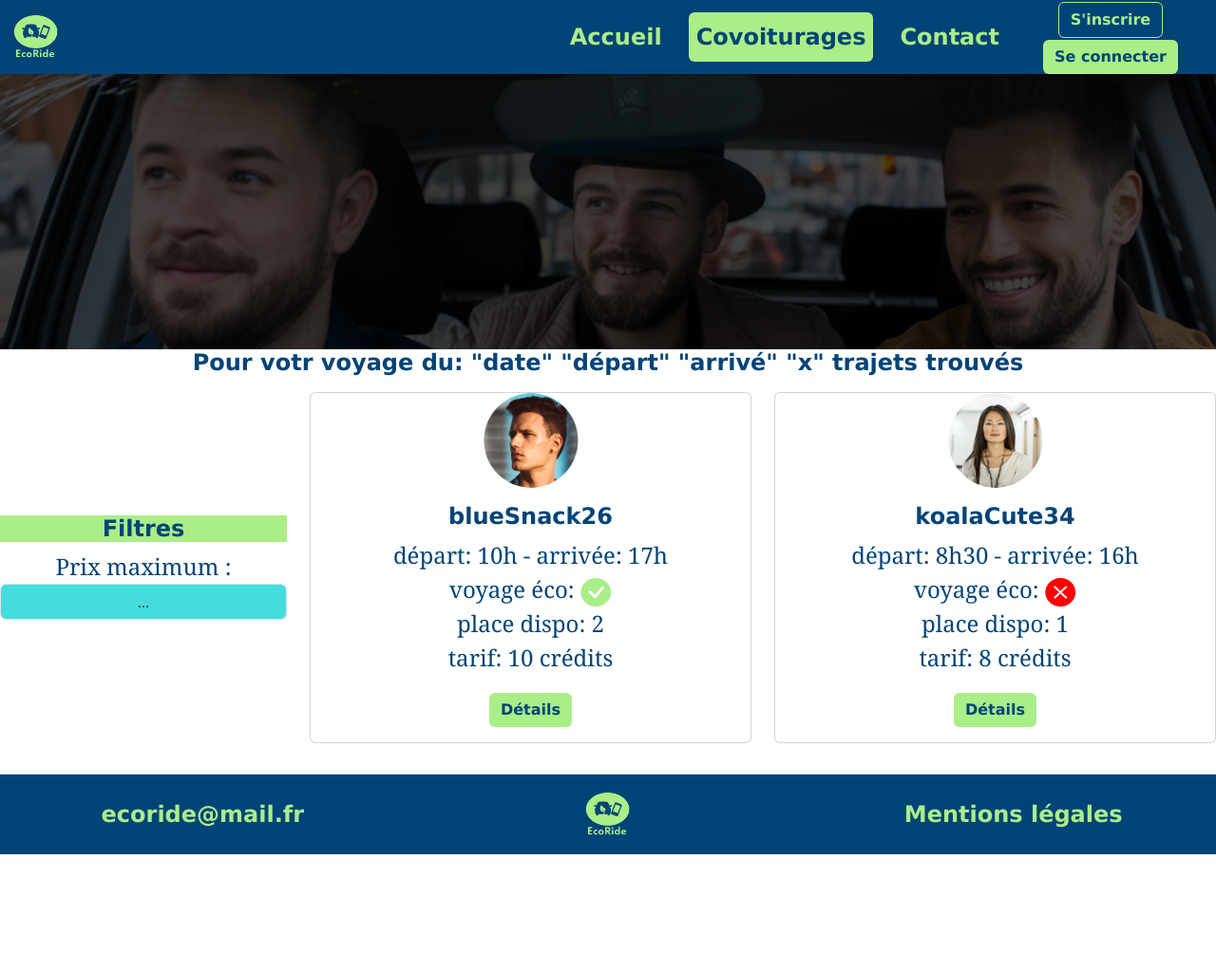
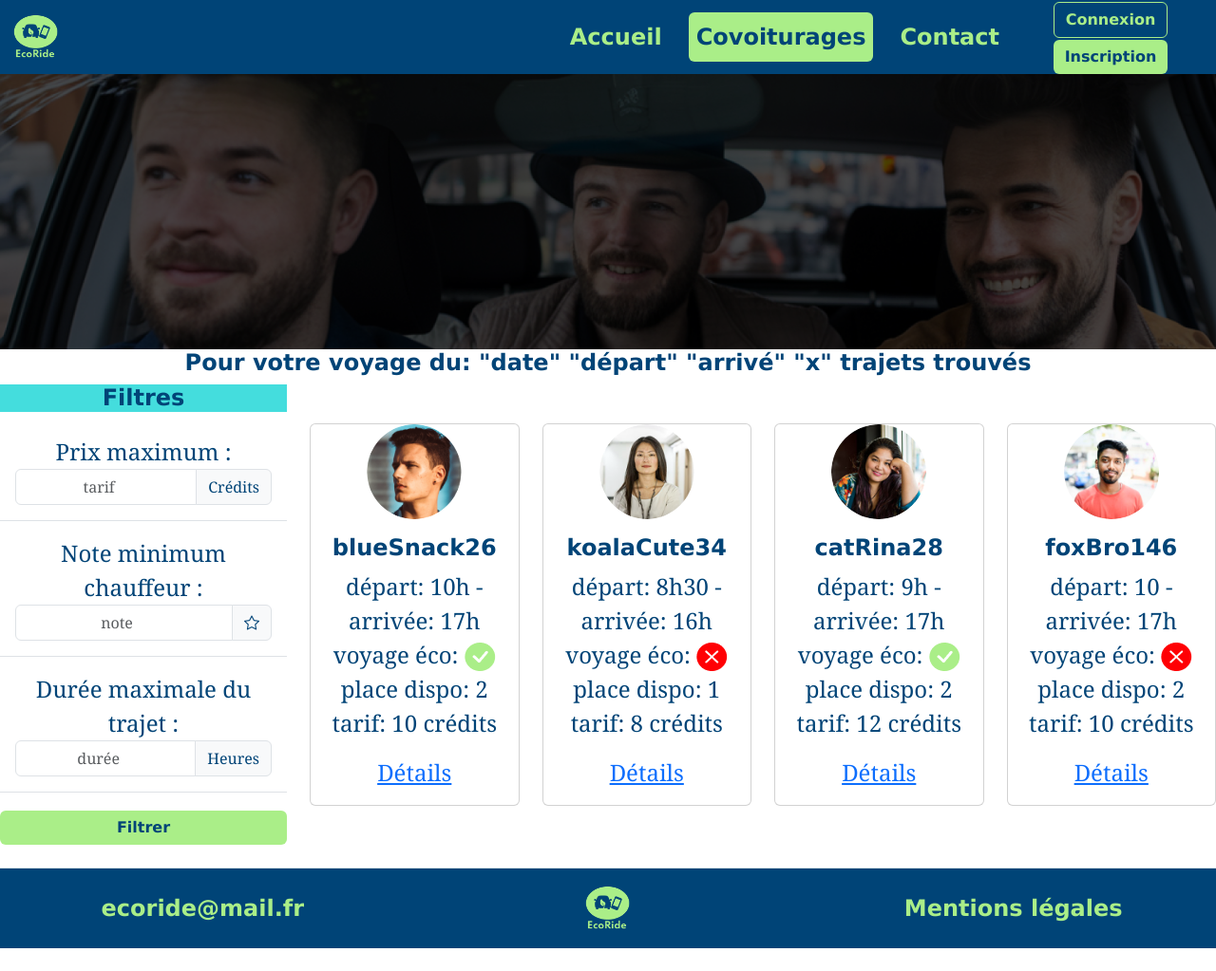
Before and after one commit to nelly34800/EcoRide, a PHP site: page /covoiturages.php in a window 1280 px wide. Shown: the whole page at 95% size. Before the commit the page ends 900 px from the top, so only its background shows below. Run offline with PHP 8.4, Linux system fonts and the light colour scheme; some libraries are stand-ins or nearby versions.

Commit message:
page trajet connexion et inscription

```diff
--- a/assets/css/override-bootstrap.css
+++ b/assets/css/override-bootstrap.css
@@ -87,3 +87,8 @@ h3 {
     height: 15vw;
     object-fit: cover;
 }
+
+.form-signin {
+    max-width: 430px;
+    padding: 1rem;
+}
--- a/assets/css/style.css
+++ b/assets/css/style.css
@@ -68,11 +68,18 @@ h4.card-title {
     color: var(--dark);
 }
 
-.filtres{
-    background-color:  var(--primary);
-    color: var(--black);
+.filtres {
+    background-color:  var(--secondary);
+    color: var(--dark);
 }
 
-.back{
-    background-color: var(--secondary);
+.card-body-dark {
+    background-color: var(--dark);
 }
+
+.card-text-light {
+    color: var(--primary);
+}
+.input-group-text {
+    color: var(--dark);
+}
--- a/covoiturages.php
+++ b/covoiturages.php
@@ -2,34 +2,53 @@
 require_once "templates/header.php";
 require_once "lib/journey.php";
 
-$journeys = getJourney();
+$journeys = getJourneys();
 ?>
 
 <div class="hero-scene">
-    <img src="assets/img/banCovoiturage.jpg" alt="" width="100%">
+    <img src="assets/img/BanCovoiturage.jpg" alt="" width="100%">
 </div>
 
-<h1>Pour votr voyage du: "date" "départ" "arrivé" "x" trajets trouvés</h1>
+<h1>Pour votre voyage du: "date" "départ" "arrivé" "x" trajets trouvés</h1>
 <!-- fair l bloc filtre-->
 <div class="row">
     <div class="col-md-3">
         <form action="" method="get">
             <h2 class="filtres">Filtres</h2>
-            <div>
+
+            <div class="p-3 border-bottom">
                 <label for="price">Prix maximum : </label>
-                <input type="text" name="price" id="price" class="form-control back" placeholder="...">
+                <div class="input-group">
+                    <input type="number" min="1" name="price" id="price" class="form-control" placeholder="tarif">
+                    <span class="input-group-text">Crédits</span>
+                </div>
             </div>
-        </form>
+            <div class="p-3 border-bottom">
+                <label for="drive-note">Note minimum chauffeur : </label>
+                <div class="input-group">
+                    <input type="number" min="1" max="5" name="drive-note" id="drive-note" class="form-control" placeholder="note">
+                    <span class="input-group-text"><i class="bi bi-star"></i></span>
+                </div>
+            </div>
+            <div class="p-3 border-bottom">
+                <label for="max_duration">Durée maximale du trajet : </label>
+                <div class="input-group">
+                    <input type="number" min="1" max="20" name="max_duration" id="max_duration" class="form-control" placeholder="durée">
+                    <span class="input-group-text">Heures</span>
+                </div>
+            </div>
+            <div class="mt-3">
+                <button type="submit" class="btn btn-primary w-100">Filtrer</button>
+            </div>
     </div>
+    </form>
     <div class="col-md-9">
         <div class="row">
-            <?php foreach ($journeys as $journey) {
+            <?php foreach ($journeys as $key => $journey) {
                 require 'templates/journey_part.php';
             } ?>
         </div>
-
     </div>
-
 </div>
 
 <?php
--- a/index.php
+++ b/index.php
@@ -2,7 +2,7 @@
 require_once "templates/header.php";
 ?>
 <div class="hero-scene">
-    <img src="assets/img/banAccueil.png" alt="" width="100%">
+    <img src="assets/img/BanAccueil.png" alt="" width="100%">
 </div>
 <p>Vous êtes soucieux de l’environnement et cherchez une solution économique pour voyager.</p>
 <h1> Vous êtes au bon endroit!</h1>
--- a/lib/journey.php
+++ b/lib/journey.php
@@ -1,8 +1,15 @@
 <?php
-function getJourney(): array
+function getJourneys(): array
 {
     return [
         ["pseudo" => "blueSnack26", "image" => "se1.png", "h_depart" => "10h", "h_arrivee" => "17h", "voyage_eco" => "good.png", "place_dispo" => "2", "tarif" => "10 crédits"],
         ["pseudo" => "koalaCute34", "image" => "se2.png", "h_depart" => "8h30", "h_arrivee" => "16h", "voyage_eco" => "bad.png", "place_dispo" => "1", "tarif" => "8 crédits"],
+        ["pseudo" => "catRina28", "image" => "se3.png", "h_depart" => "9h", "h_arrivee" => "17h", "voyage_eco" => "good.png", "place_dispo" => "2", "tarif" => "12 crédits"],
+        ["pseudo" => "foxBro146", "image" => "se4.png", "h_depart" => "10", "h_arrivee" => "17h", "voyage_eco" => "bad.png", "place_dispo" => "2", "tarif" => "10 crédits"],
     ];
 }
+function getJourneyById(int $id): array
+{
+    $journeys = getJourneys();
+    return $journeys[$id];
+}
--- a/templates/header.php
+++ b/templates/header.php
@@ -37,8 +37,8 @@ $currentPage = basename($_SERVER['SCRIPT_NAME']);
                         <?php } ?>
                     </ul>
                     <div class="col-md-2 justify-content-center">
-                        <button type="button" class="btn btn-outline-primary">S'inscrire</button>
-                        <button type="button" class="btn btn-primary">Se connecter</button>
+                        <a class="btn btn-outline-primary" href="signin.php">Connexion</a>
+                        <a class="btn btn-primary" href="signup.php">Inscription</a>
                     </div>
                 </div>
         </nav>
--- a/templates/journey_part.php
+++ b/templates/journey_part.php
@@ -7,8 +7,8 @@
                 voyage éco: <img src="/assets/img/<?= $journey['voyage_eco'] ?>"><br>
                 place dispo: <?= $journey['place_dispo'] ?> <br>
                 tarif: <?= $journey['tarif'] ?> <br></p>
-
-            <a href="#" class="btn btn-primary stretched-link">Détails</a>
+            <!--on passe la clé en paramètre pour qu'elle passe par l'id-->
+            <a href="trajet.php?id=<?= $key ?> class=" btn btn-primary stretched-link w-100">Détails</a>
         </div>
     </div>
 </div>
```
Also changed, not shown: signin.php (added, +35 -0 lines), signup.php (added, +44 -0 lines), test.php (deleted, +0 -58 lines), trajet.php (added, +40 -0 lines), assets/img/BanAuto.jpg (added), assets/img/BanAuto.png (deleted).
